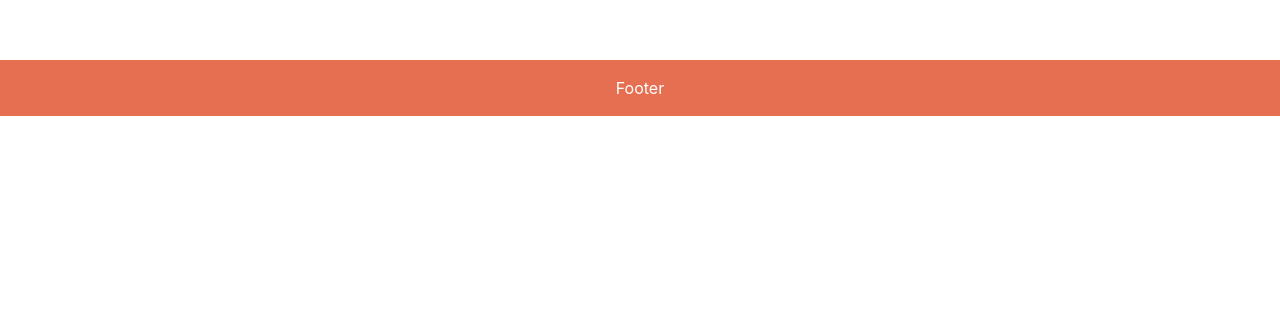
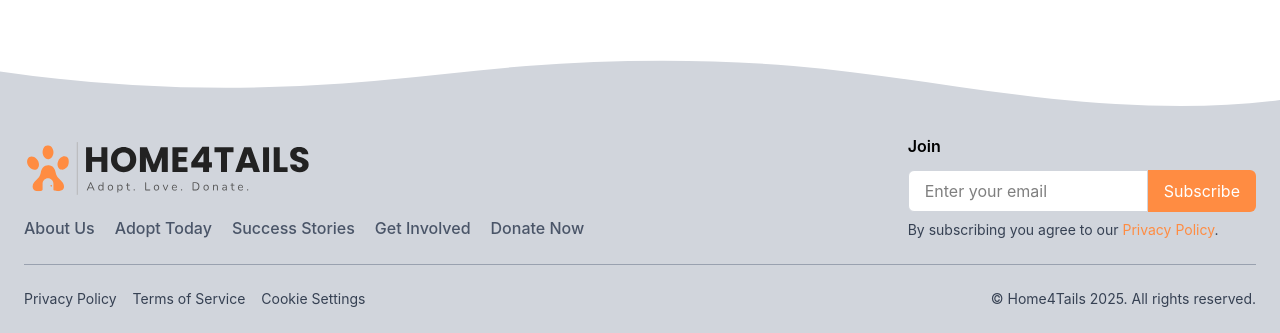
Before and after one commit to CoderUzumaki/Home4Tails, a React (Vite) app in the folder frontend/: page / in a window 1280 px wide. Shown: the part 684-1017 px from the top of the page. Before the commit the page ends 800 px from the top, so only its background shows below. Built offline with nearby package versions, Linux system fonts and the light colour scheme.

Commit message:
created footer

```diff
--- a/frontend/src/App.css
+++ b/frontend/src/App.css
@@ -21,7 +21,7 @@
     width: 0%;
     height: 2px;
     background-color: #1a202c; /* Tailwind gray-900 */
-    transition: all 0.3s ease-in-out;
+    transition: all 0.6s ease-in-out;
     transform: translateX(-50%);
 }
 
--- a/frontend/src/components/Footer.jsx
+++ b/frontend/src/components/Footer.jsx
@@ -1,10 +1,67 @@
 import React from 'react'
+import { Link } from 'react-router-dom'
+import Logo from '../assets/Home4Tails_logo.svg'
 
 function Footer() {
   return (
-    <footer className='bg-[#E76F51] text-white text-center p-4'>
-        <h1>Footer</h1>
+    <footer>
+            <svg viewBox="0 0 1200 120" preserveAspectRatio="none" className='h-[50px] w-full'>
+                <path d="M985.66,92.83C906.67,72,823.78,31,743.84,14.19c-82.26-17.34-168.06-16.33-250.45.39-57.84,11.73-114,31.07-172,41.86A600.21,600.21,0,0,1,0,27.35V120H1200V95.8C1132.19,118.92,1055.71,111.31,985.66,92.83Z" className="fill-gray-300">
+                </path>
+            </svg>
+        <div className="bg-gray-300 p-6">
+            <div className="container mx-auto flex flex-col lg:flex-row justify-between gap-6">
+
+                {/* Left Section: Logo & Links */}
+                <div>
+                    <Link to="/" className="text-black text-2xl font-bold">
+                        <img src={Logo} className="w-72" alt="Home4Tails" />
+                    </Link>
+
+                    <div className="flex flex-col md:flex-row gap-5 md:items-center mt-4">
+                        <Link to="/about" className="w-fit nav-link">About Us</Link>
+                        <Link to="/adopt" className="w-fit nav-link">Adopt Today</Link>
+                        <Link to="/success-stories" className="w-fit nav-link">Success Stories</Link>
+                        <Link to="/get-involved" className="w-fit nav-link">Get Involved</Link>
+                        <Link to="/donate" className="w-fit nav-link">Donate Now</Link>
+                    </div>
+                </div>
+
+                {/* Right Section: Subscription Form */}
+                <div>
+                    <h1 className="text-black font-semibold">Join</h1>
+                    <form method="post" className="mt-3 flex">
+                        <input
+                        type="email"
+                        placeholder="Enter your email"
+                        className="w-60 py-2 px-4 outline-none bg-white border border-gray-300 rounded-l-md"
+                        />
+                        <button
+                        type="submit"
+                        className="bg-[#ff8c42] text-white px-4 rounded-r-md hover:bg-[#e67e30] transition">
+                        Subscribe
+                        </button>
+                    </form>
+                    <p className="text-gray-700 mt-2 text-sm">
+                        By subscribing you agree to our <Link to="/privacy-policy" className="text-[#ff8c42] hover:underline">Privacy Policy</Link>.
+                    </p>
+                </div>
+            </div>
+
+                <hr className="my-6 border-gray-400" />
+
+            {/* Footer Bottom */}
+            <div className="container mx-auto flex flex-col gap-4 lg:flex-row justify-between lg:items-center text-gray-700 text-sm">
+                <div className="flex flex-col md:flex-row gap-4">
+                    <Link to="/privacy-policy" className="hover:text-gray-900">Privacy Policy</Link>
+                    <Link to="/terms" className="hover:text-gray-900">Terms of Service</Link>
+                    <Link to="/cookie-settings" className="hover:text-gray-900">Cookie Settings</Link>
+                </div>
+                <p>© Home4Tails 2025. All rights reserved.</p>
+            </div>
+        </div>
     </footer>
   )
 }
+
 export default Footer
--- a/frontend/src/pages/Login.jsx
+++ b/frontend/src/pages/Login.jsx
@@ -1,4 +1,4 @@
-import React, { useState } from 'react'
+import React from 'react'
 import LoginIcon from '../assets/userProfile.png'
 import { FaEye, FaEyeSlash } from 'react-icons/fa'
 import { Link } from 'react-router-dom';
@@ -38,12 +38,12 @@ const Login = () => {
   return (
     <section id="login">
         <div className='container mx-auto p-4'>
-            <div className='w-full bg-white max-w-sm p-2 py-5 mx-auto shadow-[#ff8c42] shadow-md'>
+            <div className='w-full bg-white max-w-md p-2 py-5 mx-auto shadow-[#ff8c42] shadow-md'>
                 <div className='w-20 h-20 mx-auto '>
                     <img src={LoginIcon} alt="Login" />
                 </div>
 
-                <form className='pt-6' onSubmit={handleSubmit}>
+                <form className='pt-6 flex flex-col gap-4' onSubmit={handleSubmit}>
                     <div className='grid mb-2'>
                         <label className='text-[#333333]'>Email: </label>
                         <div className='bg-slate-100 p-2 '>
--- a/frontend/src/pages/SignUp.jsx
+++ b/frontend/src/pages/SignUp.jsx
@@ -41,12 +41,12 @@ const SignUp = () => {
   return (
     <section id="sign-up">
         <div className='container mx-auto p-4'>
-            <div className='w-full bg-white max-w-sm p-2 py-5 mx-auto shadow-[#ff8c42] shadow-md'>
+            <div className='w-full bg-white max-w-md p-2 py-5 mx-auto shadow-[#ff8c42] shadow-md'>
                 <div className='w-20 h-20 mx-auto '>
                     <img src={SignUpIcon} alt="Sign Up" />
                 </div>
 
-                <form className='pt-6' onSubmit={handleSubmit}>
+                <form className='pt-6 flex flex-col gap-4' onSubmit={handleSubmit}>
                 <div className='grid mb-2'>
                         <label className='text-[#333333]'>Name: </label>
                         <div className='bg-slate-100 p-2 '>
```
